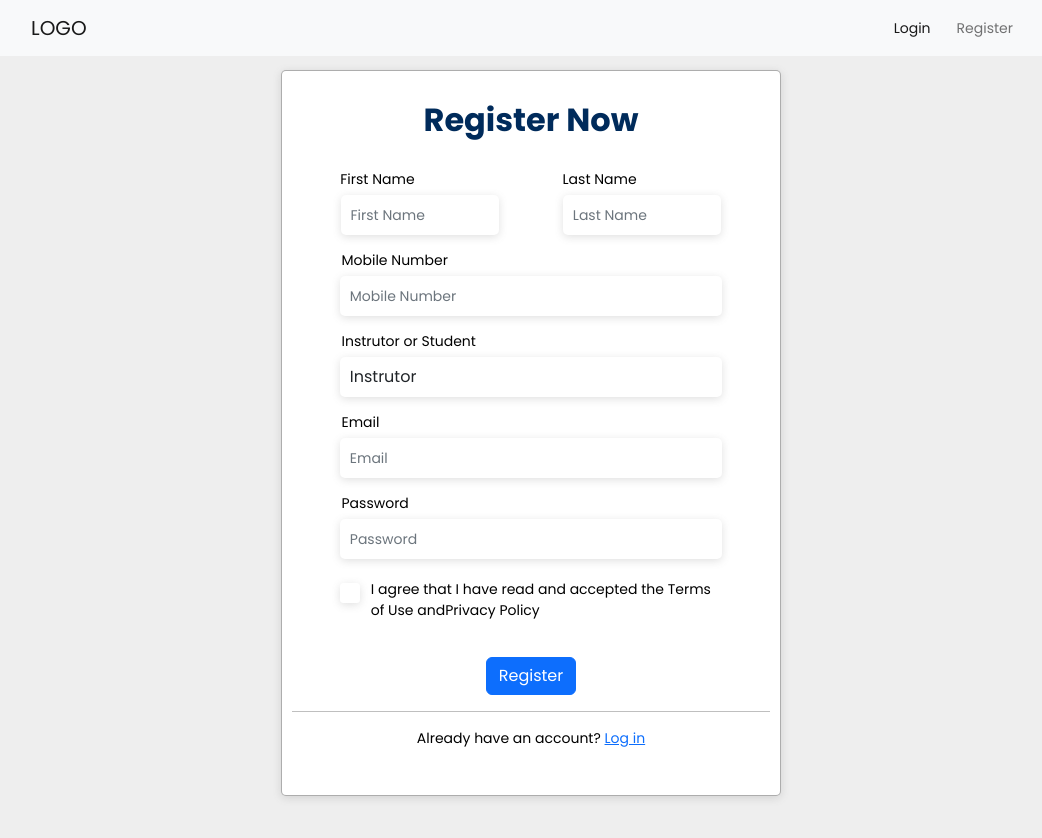
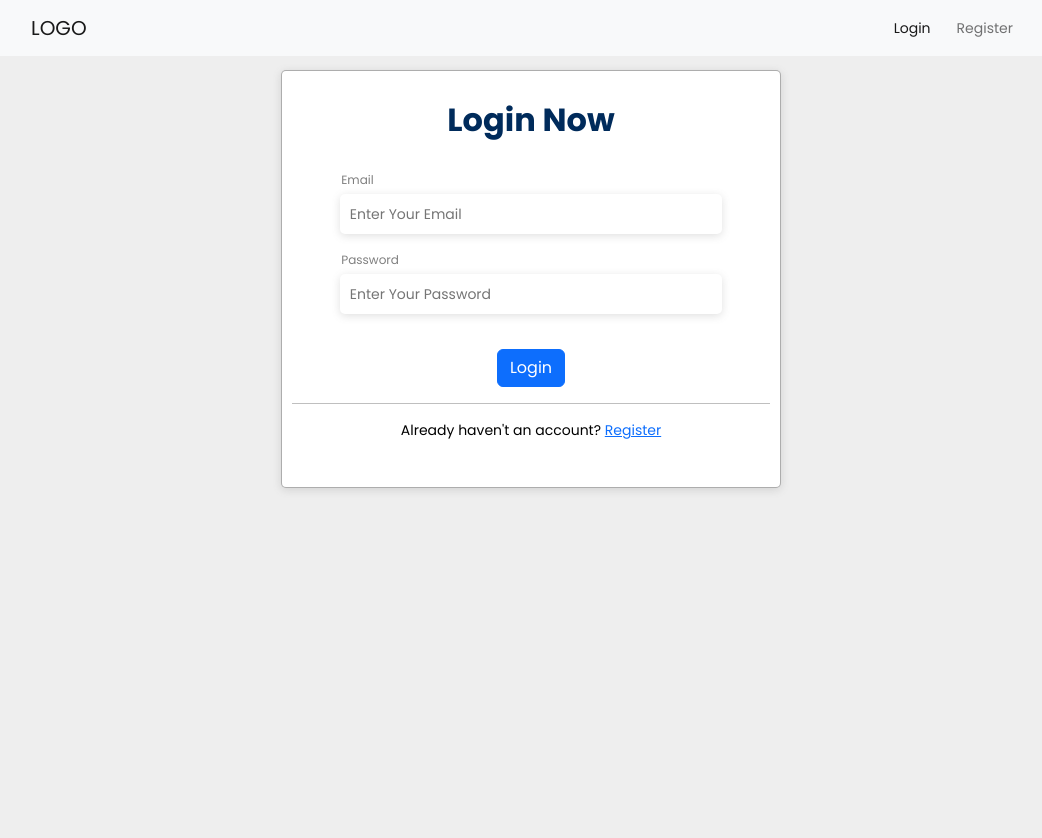
Before and after one commit to SManeesha99/SPM_SEJ010, a React (Create React App) app in the folder FRONTEND/: page / in a window 1280 px wide. Shown: the top 838 px of the page, without its empty margins (109-1151 px from the left). Built offline with nearby package versions, Linux system fonts and the light colour scheme.

Commit message:
register page
register page create popup message

```diff
--- a/FRONTEND/src/App.js
+++ b/FRONTEND/src/App.js
@@ -11,8 +11,8 @@
     <div className="App">
       {/* <CreateReview/> */}
       {/* <StudentProfile/> */}
-      <Register/>
-      {/* <Login/> */}
+      {/* <Register/> */}
+      <Login/>
       {/* <EditProfile/> */}
       {/* <AddCartCourse/> */}
 
--- a/FRONTEND/src/LoginRegister/Register.js
+++ b/FRONTEND/src/LoginRegister/Register.js
@@ -15,23 +15,20 @@
                     <div className='name'>
                         <div class='row fullname'>
                             <div class="col-sm-6">
-                                <label>First Name</label>
                                 <input class="form-control" placeholder='First Name'></input>
                             </div>
                             <div class="col-sm-6">
-                                <label>Last Name</label>
                                 <input class="form-control" placeholder='Last Name'></input>
                             </div>
                         </div>
 
                     </div>
                     <div className='name'>
-                        <label>Mobile Number</label>
                         <input class="form-control" placeholder='Mobile Number'></input>
                     </div>
 
                     <div class="form-group">
-                        <label for="exampleFormControlSelect1">Instrutor or Student</label>
+                        <label for="exampleFormControlSelect1">Select who are you ? (Instrutor or Student)</label>
                         <select class="form-control selectstNin" id="exampleFormControlSelect1">
                         <option>Instrutor</option>
                         <option>Student</option>
@@ -39,11 +36,9 @@
                     </div>
 
                     <div className='name'>
-                        <label>Email</label>
                         <input class="form-control" placeholder='Email'></input>
                     </div>
                     <div className='name'>
-                        <label>Password</label>
                         <input class="form-control" placeholder='Password'></input>
                     </div>
 
@@ -52,7 +47,7 @@
                         <input class="form-check-input checkbox" type="checkbox" id="gridCheck"/>
                         <p class="chkA">
                         I agree that I have read and accepted the Terms of Use and
-                            <a type="button"  data-bs-toggle="modal" data-bs-target="#exampleModal">
+                            <a className='privacypolicybtn' type="button"  data-bs-toggle="modal" data-bs-target="#exampleModal">
                             Privacy Policy
                             </a>
                         </p>
@@ -81,15 +76,25 @@
             <div class="modal-dialog">
                 <div class="modal-content">
                 <div class="modal-header">
-                    <h5 class="modal-title" id="exampleModalLabel">Modal title</h5>
+                    <h5 class="modal-title" id="exampleModalLabel">Privacy Policy</h5>
                     <button type="button" class="btn-close" data-bs-dismiss="modal" aria-label="Close"></button>
                 </div>
                 <div class="modal-body">
-                    ...
+                Contrary to popular belief, Lorem Ipsum is not simply random text. It has roots in a piece of
+                classical Latin literature from 45 BC, making it over 2000 years old. Richard McClintock, a Latin
+                professor at Hampden-Sydney College in Virginia, looked up one of the more obscure Latin words,
+                consectetur, from a Lorem Ipsum passage, and going through the cites of the word in classical literature,
+                 discovered the undoubtable source. Lorem Ipsum comes from sections 1.10.32 and 1.10.33 of "de Finibus
+                 Bonorum et Malorum" (The Extremes of Good and Evil) by Cicero, written in 45 BC. This book is a treatise
+                 on the theory of ethics, very popular during the Renaissance. The first line of Lorem Ipsum, "Lorem ipsum
+                 dolor sit amet..", comes from a line in section 1.10.32.
+
+                The standard chunk of Lorem Ipsum used since the 1500s is reproduced below for those interested.
+                Sections 1.10.32 and 1.10.33 from "de Finibus Bonorum et Malorum" by Cicero are also reproduced in
+                their exact original form, accompanied by English versions from the 1914 translation by H. Rackham.
                 </div>
                 <div class="modal-footer">
                     <button type="button" class="btn btn-secondary" data-bs-dismiss="modal">Close</button>
-                    <button type="button" class="btn btn-primary">Save changes</button>
                 </div>
                 </div>
             </div>
--- a/FRONTEND/src/LoginRegister/loginRegister.css
+++ b/FRONTEND/src/LoginRegister/loginRegister.css
@@ -10,7 +10,7 @@
     border: 1px solid rgba(137, 137, 137, 0.689);
     border-radius: 5px;
     background-color: rgb(255, 255, 255);
-    margin: 70px auto;
+    margin: 70px auto 0 auto;
     box-shadow: rgba(99, 99, 99, 0.2) 0px 2px 8px 0px;
     padding: 30px 10px;
 }
@@ -31,11 +31,13 @@
 
 .regui label{
     text-align: left;
-    width: 50%;
+    width: 70%;
     position: relative;
     left: -70px;
-    font-size: 14px;
+    font-size: 12px;
     margin-bottom: 5px;
+    opacity: 50%;
+    margin-left: 95px;
 }
 .regui input {
     width: 80%;
@@ -73,15 +75,11 @@
     margin-top: 20px;
     text-align: left;
 }
-.chk a{
+.privacypolicybtn{
     background-color: transparent;
     border: none;
     color: rgb(0, 145, 255);
-}
-.chk a:hover{
-    background-color: transparent;
-    border: none;
-    color: rgb(0, 145, 255);
+    margin-left: 4px;
 }
 
 .chkA{
```
